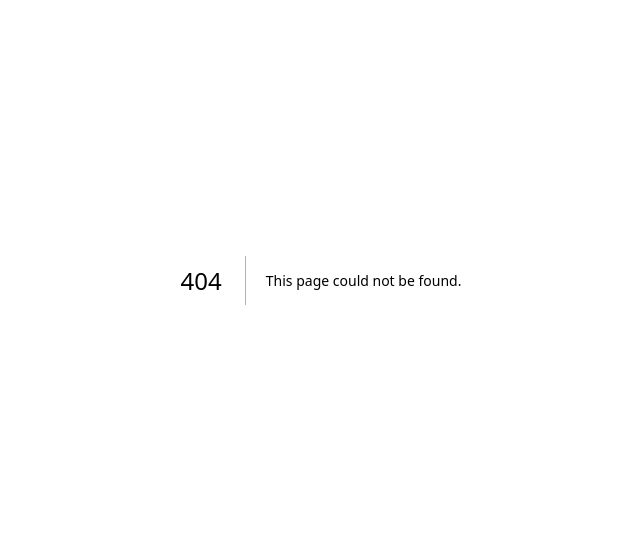
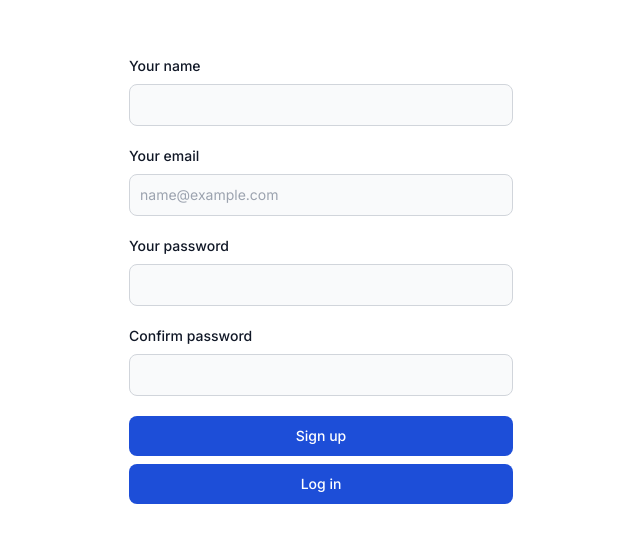
Before and after one commit to marwanzaky/next-ecommerce, a Next.js app in the folder apps/web/: page /signup in a window 1280 px wide. Before the commit this address had no page. Shown: the part 120-662 px from the top of the page, without its empty margins (319-959 px from the left). Built offline with nearby package versions, Linux system fonts and the light colour scheme.

Commit message:
implement user authentication with Redux

```diff
--- a/apps/web/app/layout.tsx
+++ b/apps/web/app/layout.tsx
@@ -1,4 +1,5 @@
 import type { Metadata } from "next";
+import { ReduxProvider } from "../redux/provider";
 import "./globals.css";
 
 export const metadata: Metadata = {
@@ -13,7 +14,9 @@ export default function RootLayout({
 }>) {
 	return (
 		<html lang="en">
-			<body className="dark:bg-gray-900">{children}</body>
+			<body className="dark:bg-gray-900">
+				<ReduxProvider>{children}</ReduxProvider>
+			</body>
 		</html>
 	);
 }
--- /dev/null
+++ b/apps/web/app/login/page.tsx
@@ -0,0 +1,53 @@
+"use client";
+
+import { Button } from "@repo/ui/button";
+import { InputText } from "@repo/ui/inputtext";
+import { useState } from "react";
+import { useDispatch } from "react-redux";
+import { AppDispatch, } from "../../redux/store";
+import { loginAsync } from "../../redux/slices/authSlice";
+import { useRouter } from "next/navigation";
+
+export default function Login() {
+	const router = useRouter();
+
+	const [email, setEmail] = useState("");
+	const [password, setPassword] = useState("");
+
+	const dispatch = useDispatch<AppDispatch>();
+
+	const onSubmit: React.FormEventHandler<HTMLFormElement> = async (event) => {
+		event.preventDefault();
+		dispatch(loginAsync({ email, password, router }));
+	};
+
+	return (
+		<div className="h-screen w-full flex flex-col justify-center items-center">
+			<form className="flex flex-col w-96" onSubmit={onSubmit}>
+				<InputText
+					id="email"
+					type="email"
+					label="Your email"
+					placeholder="name@example.com"
+					value={email}
+					onChange={(e) => setEmail(e.target.value)}
+					required
+				/>
+
+				<InputText
+					id="password"
+					type="password"
+					label="Your password"
+					value={password}
+					onChange={(e) => setPassword(e.target.value)}
+					required
+				/>
+
+				<div className="flex flex-col gap-2">
+					<Button type="submit">Log in</Button>
+					<Button type="button" onClick={() => router.push('/signup')}>Sign up</Button>
+				</div>
+			</form>
+		</div>
+	);
+}
--- a/apps/web/app/page.tsx
+++ b/apps/web/app/page.tsx
@@ -1,57 +1,25 @@
 "use client";
 
 import { Button } from "@repo/ui/button";
-import { InputText } from "@repo/ui/inputtext";
-import { useState } from "react";
+import { AppDispatch, useAppSelector } from "../redux/store";
+import { useRouter } from 'next/navigation';
+import { useDispatch } from "react-redux";
+import { logOut } from "../redux/slices/authSlice";
 
 export default function Home() {
-	const [email, setEmail] = useState("");
-	const [password, setPassword] = useState("");
+	const router = useRouter();
 
-	const onSubmit: React.FormEventHandler<HTMLFormElement> = async (event) => {
-		event.preventDefault();
+	const dispatch = useDispatch<AppDispatch>();
 
-		const response = await fetch("http://localhost:3001/auth/login", {
-			method: "POST",
-			headers: {
-				"Content-type": "application/json",
-			},
-			body: JSON.stringify({
-				email,
-				password,
-			}),
-		});
-		const json = await response.json();
-
-		console.log("email", email);
-		console.log("password", password);
-		console.log("json", json);
-	};
+	const { isAuthenticated } = useAppSelector(
+		(state) => state.authReducer,
+	);
 
 	return (
 		<div className="h-screen w-full flex flex-col justify-center items-center">
-			<form className="flex flex-col w-96" onSubmit={onSubmit}>
-				<InputText
-					id="email"
-					type="email"
-					label="Your email"
-					placeholder="name@example.com"
-					value={email}
-					onChange={(e) => setEmail(e.target.value)}
-					required
-				/>
-
-				<InputText
-					id="password"
-					type="text"
-					label="Your password"
-					value={password}
-					onChange={(e) => setPassword(e.target.value)}
-					required
-				/>
-
-				<Button type="submit">Log in</Button>
-			</form>
+			{isAuthenticated ?
+				<Button onClick={() => dispatch(logOut())}>Log out</Button> :
+				<Button onClick={() => router.push('/login')}>Log in</Button>}
 		</div>
 	);
 }
--- /dev/null
+++ b/apps/web/app/signup/page.tsx
@@ -0,0 +1,74 @@
+"use client";
+
+import { Button } from "@repo/ui/button";
+import { InputText } from "@repo/ui/inputtext";
+import { useState } from "react";
+import { useDispatch } from "react-redux";
+import { AppDispatch, } from "../../redux/store";
+import { loginAsync } from "../../redux/slices/authSlice";
+import { useRouter } from "next/navigation";
+
+export default function Signup() {
+	const router = useRouter();
+
+	const [name, setName] = useState("");
+	const [email, setEmail] = useState("");
+	const [password, setPassword] = useState("");
+	const [confirmPassword, setConfirmPassword] = useState("");
+
+	const dispatch = useDispatch<AppDispatch>();
+
+	const onSubmit: React.FormEventHandler<HTMLFormElement> = async (event) => {
+		event.preventDefault();
+		dispatch(loginAsync({ email, password, router }));
+	};
+
+	return (
+		<div className="h-screen w-full flex flex-col justify-center items-center">
+			<form className="flex flex-col w-96" onSubmit={onSubmit}>
+
+				<InputText
+					id="name"
+					type="text"
+					label="Your name"
+					value={name}
+					onChange={(e) => setName(e.target.value)}
+					required
+				/>
+
+				<InputText
+					id="email"
+					type="email"
+					label="Your email"
+					placeholder="name@example.com"
+					value={email}
+					onChange={(e) => setEmail(e.target.value)}
+					required
+				/>
+
+				<InputText
+					id="password"
+					type="password"
+					label="Your password"
+					value={password}
+					onChange={(e) => setPassword(e.target.value)}
+					required
+				/>
+
+				<InputText
+					id="password"
+					type="password"
+					label="Confirm password"
+					value={confirmPassword}
+					onChange={(e) => setConfirmPassword(e.target.value)}
+					required
+				/>
+
+				<div className="flex flex-col gap-2">
+					<Button type="submit">Sign up</Button>
+					<Button type="button" onClick={() => router.push('/login')}>Log in</Button>
+				</div>
+			</form>
+		</div>
+	);
+}
--- a/apps/web/package.json
+++ b/apps/web/package.json
@@ -11,12 +11,15 @@
 		"check-types": "tsc --noEmit"
 	},
 	"dependencies": {
+		"@reduxjs/toolkit": "^2.5.0",
 		"@repo/ui": "*",
 		"autoprefixer": "^10.4.20",
 		"next": "^15.1.0",
 		"postcss": "^8.4.49",
 		"react": "^19.0.0",
 		"react-dom": "^19.0.0",
+		"react-redux": "^9.2.0",
+		"redux-persist": "^6.0.0",
 		"tailwindcss": "^3.4.17"
 	},
 	"devDependencies": {
--- /dev/null
+++ b/apps/web/redux/provider.tsx
@@ -0,0 +1,13 @@
+"use client";
+
+import { Provider } from "react-redux";
+import { persistor, store } from "./store";
+import { PersistGate } from "redux-persist/integration/react";
+
+export function ReduxProvider(props: { children: React.ReactNode }) {
+	return <Provider store={store}>
+		<PersistGate loading={null} persistor={persistor}>
+			{props.children}
+		</PersistGate>
+	</Provider>;
+}
--- /dev/null
+++ b/apps/web/redux/slices/authSlice.ts
@@ -0,0 +1,81 @@
+import { createAsyncThunk, createSlice, PayloadAction } from "@reduxjs/toolkit";
+import { AppRouterInstance } from "next/dist/shared/lib/app-router-context.shared-runtime";
+
+type AuthState = {
+	token: string;
+	isAuthenticated: boolean;
+	loading: boolean;
+	error: string | null;
+};
+
+const initialState: AuthState = {
+	token: "",
+	isAuthenticated: false,
+	loading: false,
+	error: null
+};
+
+export const loginAsync = createAsyncThunk(
+	'auth/login',
+	async (credentials: { email: string; password: string, router: AppRouterInstance }, { rejectWithValue }) => {
+		const { email, password, router } = credentials;
+
+		try {
+			const response = await fetch("http://localhost:3001/auth/login", {
+				method: "POST",
+				headers: {
+					"Content-type": "application/json",
+				},
+				body: JSON.stringify({
+					email,
+					password,
+				}),
+			});
+
+			const data = await response.json();
+
+			if (!response.ok) {
+				throw new Error(data.message);
+			}
+
+			alert('Logged in successfully!');
+			router.push('/');
+
+			return data
+
+		} catch (error: any) {
+			alert(error.message);
+			return rejectWithValue(error.message);
+		}
+	}
+);
+
+export const authSlice = createSlice({
+	name: "auth",
+	initialState: initialState,
+	reducers: {
+		logOut: (): AuthState => {
+			return initialState;
+		},
+	},
+	extraReducers: (builder) => {
+		builder
+			.addCase(loginAsync.pending, (state) => {
+				state.loading = true;
+				state.error = null;
+			})
+			.addCase(loginAsync.fulfilled, (state, action: PayloadAction<{ token: string }>) => {
+				state.loading = false;
+				state.isAuthenticated = true;
+				state.token = action.payload.token;
+			})
+			.addCase(loginAsync.rejected, (state, action) => {
+				state.loading = false;
+				state.error = action.payload as string;
+			});
+	},
+});
+
+export const { logOut } = authSlice.actions;
+
+export default authSlice.reducer;
--- /dev/null
+++ b/apps/web/redux/store.ts
@@ -0,0 +1,29 @@
+import { configureStore } from "@reduxjs/toolkit";
+import authReducer from "./slices/authSlice";
+import { TypedUseSelectorHook, useSelector } from "react-redux";
+import { persistStore, persistReducer } from "redux-persist";
+import storage from "redux-persist/lib/storage";
+
+const persistConfig = {
+	key: "root",
+	storage,
+};
+
+export const store = configureStore({
+	reducer: {
+		authReducer: persistReducer(persistConfig, authReducer),
+	},
+	middleware: (getDefaultMiddleware) =>
+		getDefaultMiddleware({
+			serializableCheck: {
+				ignoredActions: ["persist/PERSIST", "persist/REHYDRATE"],
+			},
+		}),
+});
+
+export const persistor = persistStore(store);
+
+export type RootState = ReturnType<typeof store.getState>;
+export type AppDispatch = typeof store.dispatch;
+
+export const useAppSelector: TypedUseSelectorHook<RootState> = useSelector;
--- a/packages/ui/src/inputtext.tsx
+++ b/packages/ui/src/inputtext.tsx
@@ -4,7 +4,7 @@ type InputTextProps = {
 	id: string;
 	label?: string;
 	placeholder?: string;
-	type?: "text" | "email";
+	type?: "text" | "email" | 'password';
 	value?: string;
 	required: boolean;
 	onChange: React.ChangeEventHandler<HTMLInputElement>;
```
Also changed, not shown: 2 other files (tests, documents, lock files or other folders).
